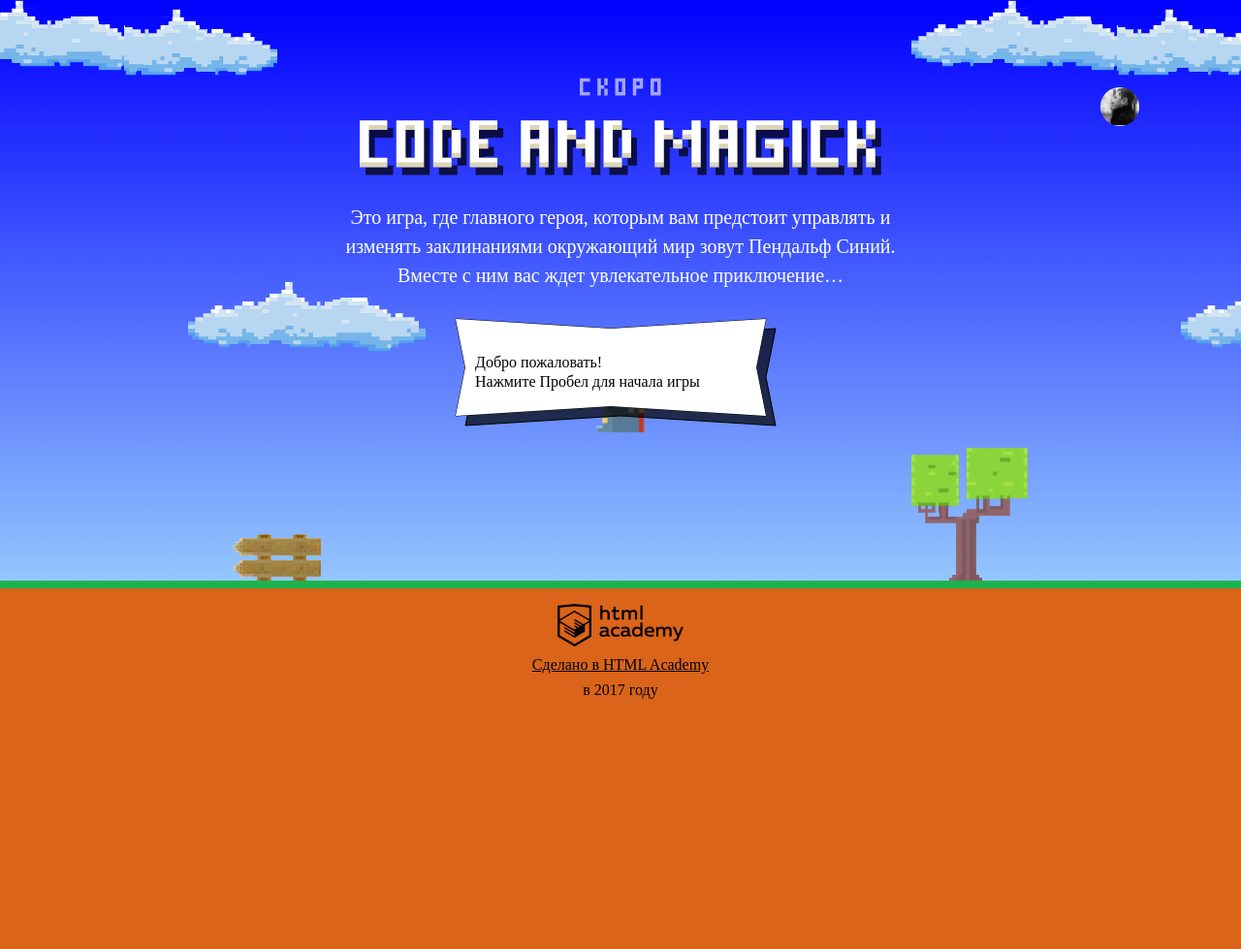
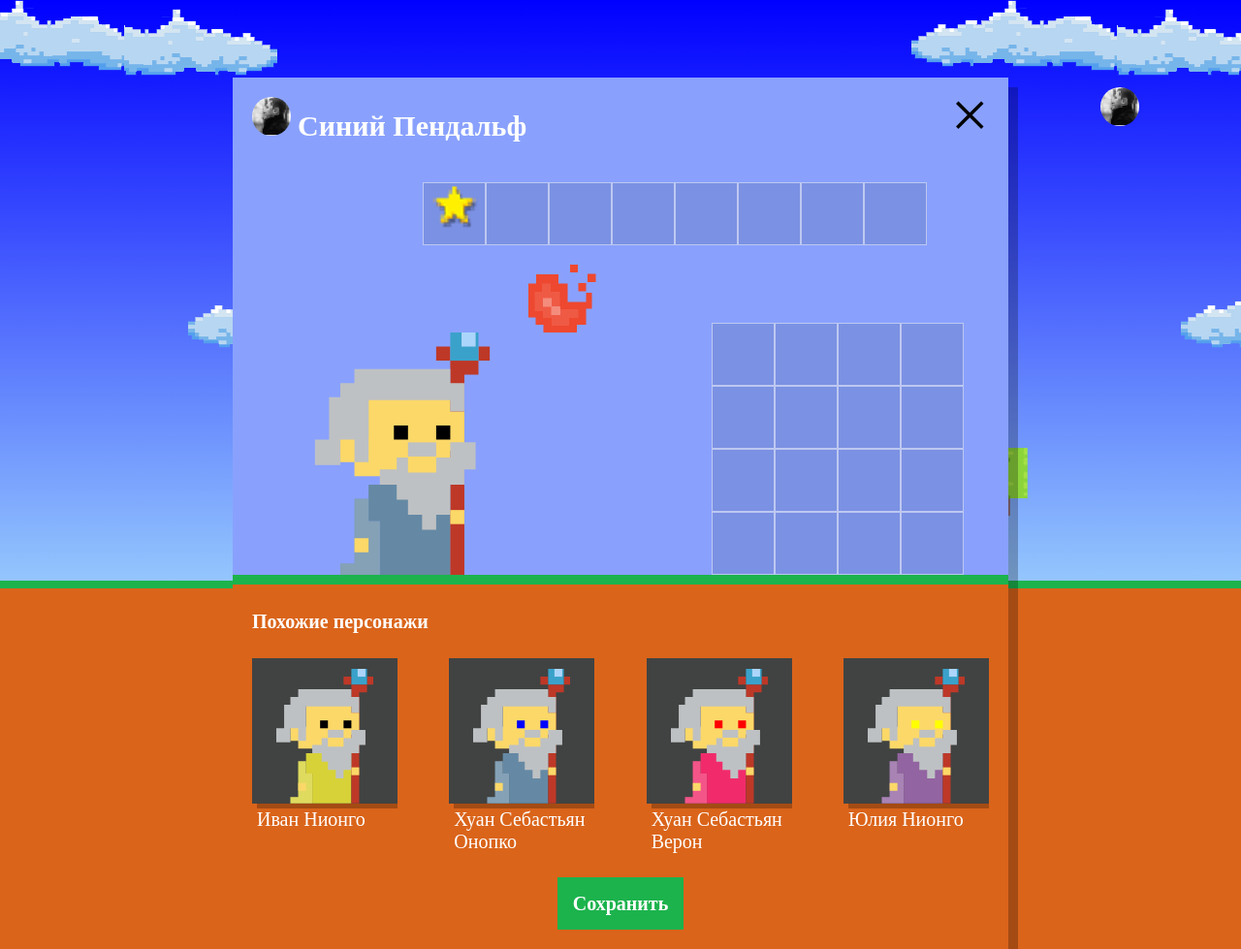
Before and after one commit to XeniaTkacheva/JS-code-and-magick, a website: page index.html in a window 1280 px wide. Shown: the whole page at 97% size. Before the commit the page ends 800 px from the top, so only its background shows below. Drawn offline with Linux system fonts and the light colour scheme; a web font is replaced by a local one.

Commit message:
Добавляет диалоговое окно для выбора волшебника

```diff
--- a/index.html
+++ b/index.html
@@ -196,6 +196,7 @@
     return height / 3 - getWizardHeight(wizardWidth) / 2;
   };
 </script>
+<script src="js/setup.js"></script>
 <script src="js/stat.js"></script>
 <script src="js/game.js"></script>
 
--- /dev/null
+++ b/js/setup.js
@@ -0,0 +1,32 @@
+'use strict';
+
+var userDialog = document.querySelector('.setup');
+userDialog.classList.remove('hidden');
+
+var similarListElement = document.querySelector('.setup-similar-list');
+var similarWizardTemplate = document.querySelector('#similar-wizard-template')
+  .content
+  .querySelector('.setup-similar-item');
+
+var firstNames = ['Иван', 'Хуан Себастьян', 'Мария', 'Кристоф', 'Виктор', 'Юлия', 'Люпита', 'Вашингтон'];
+var lastNames = ['да Марья', 'Верон', 'Мирабелла', 'Вальц', 'Онопко', 'Топольницкая', 'Нионго', 'Ирвинг'];
+var colorToEyes = ['black', 'red', 'blue', 'yellow', 'green'];
+var colorToCoat = ['rgb(101, 137, 164)', 'rgb(241, 43, 107)', 'rgb(146, 100, 161)', 'rgb(56, 159, 117)', 'rgb(215, 210, 55)', 'rgb(0, 0, 0)'];
+
+// Функция генерации случайного целого числа
+
+var getRandomInt = function (min, max) {
+  return Math.floor(Math.random() * (max - min)) + min;
+};
+
+for (var i = 0; i < 4; i++) {
+  var wizardElement = similarWizardTemplate.cloneNode(true);
+
+  wizardElement.querySelector('.setup-similar-label').textContent = firstNames[getRandomInt(0, (firstNames.length - 1))] + ' ' + lastNames[getRandomInt(0, (lastNames.length - 1))];
+  wizardElement.querySelector('.wizard-coat').style.fill = colorToCoat[getRandomInt(0, (colorToCoat.length - 1))];
+  wizardElement.querySelector('.wizard-eyes').style.fill = colorToEyes[getRandomInt(0, (colorToEyes.length - 1))];
+
+  similarListElement.appendChild(wizardElement);
+}
+
+document.querySelector('.setup-similar').classList.remove('hidden');
```
